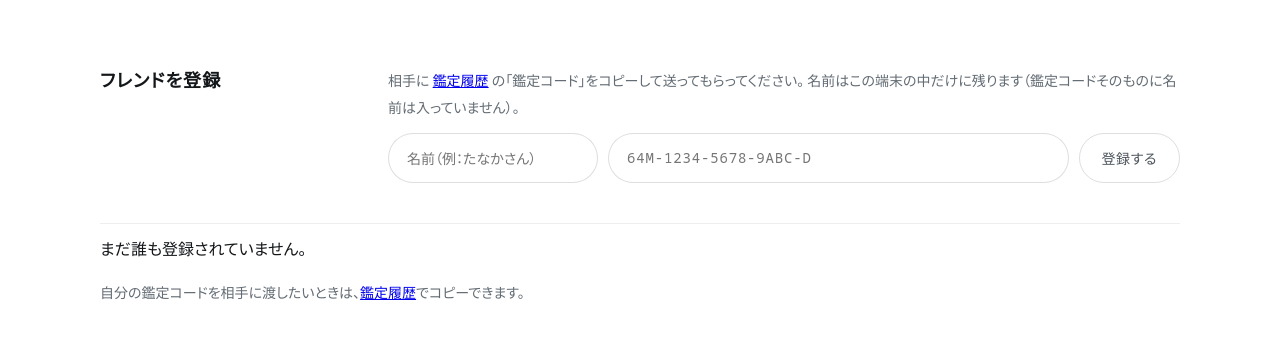
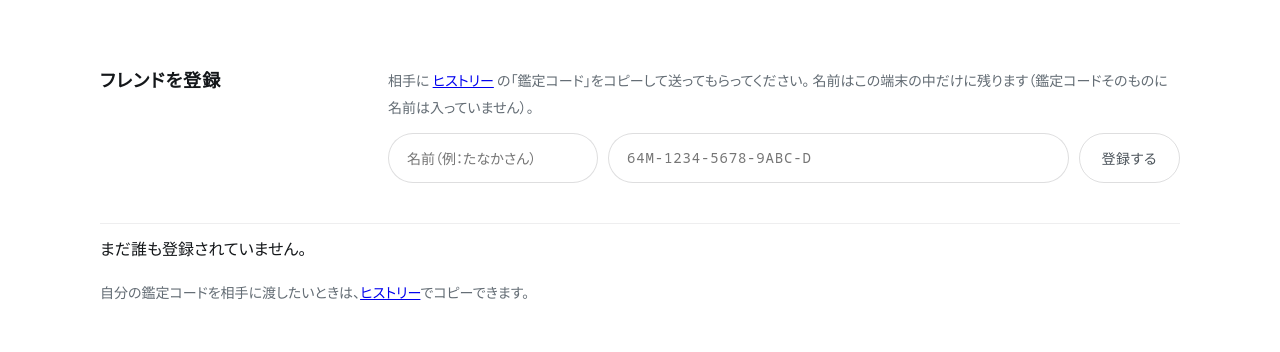
Before and after one commit to wonderbrothers/64monsters, a website: page docs/friends/index.html in a window 1280 px wide. Shown: the part 295-647 px from the top of the page. Drawn offline with Linux system fonts and the light colour scheme.

Commit message:
Myフレンドから履歴ページを指す文言を「ヒストリー」にそろえる

```diff
--- a/docs/friends/index.html
+++ b/docs/friends/index.html
@@ -57,7 +57,7 @@ height="0" width="0" style="display:none;visibility:hidden"></iframe></noscript>
     <h2>フレンドを登録</h2>
     <div>
       <p class="g-note">
-        相手に <a href="../history/">鑑定履歴</a> の「鑑定コード」をコピーして送ってもらってください。
+        相手に <a href="../history/">ヒストリー</a> の「鑑定コード」をコピーして送ってもらってください。
         名前はこの端末の中だけに残ります（鑑定コードそのものに名前は入っていません）。
       </p>
       <div class="fr-form">
@@ -72,7 +72,7 @@ height="0" width="0" style="display:none;visibility:hidden"></iframe></noscript>
   <!-- フレンドがいないとき -->
   <div id="frEmpty" class="hist-empty hidden">
     <p class="body-text">まだ誰も登録されていません。</p>
-    <p class="g-note">自分の鑑定コードを相手に渡したいときは、<a href="../history/">鑑定履歴</a>でコピーできます。</p>
+    <p class="g-note">自分の鑑定コードを相手に渡したいときは、<a href="../history/">ヒストリー</a>でコピーできます。</p>
   </div>
 
   <!-- フレンドがいるとき -->
```
